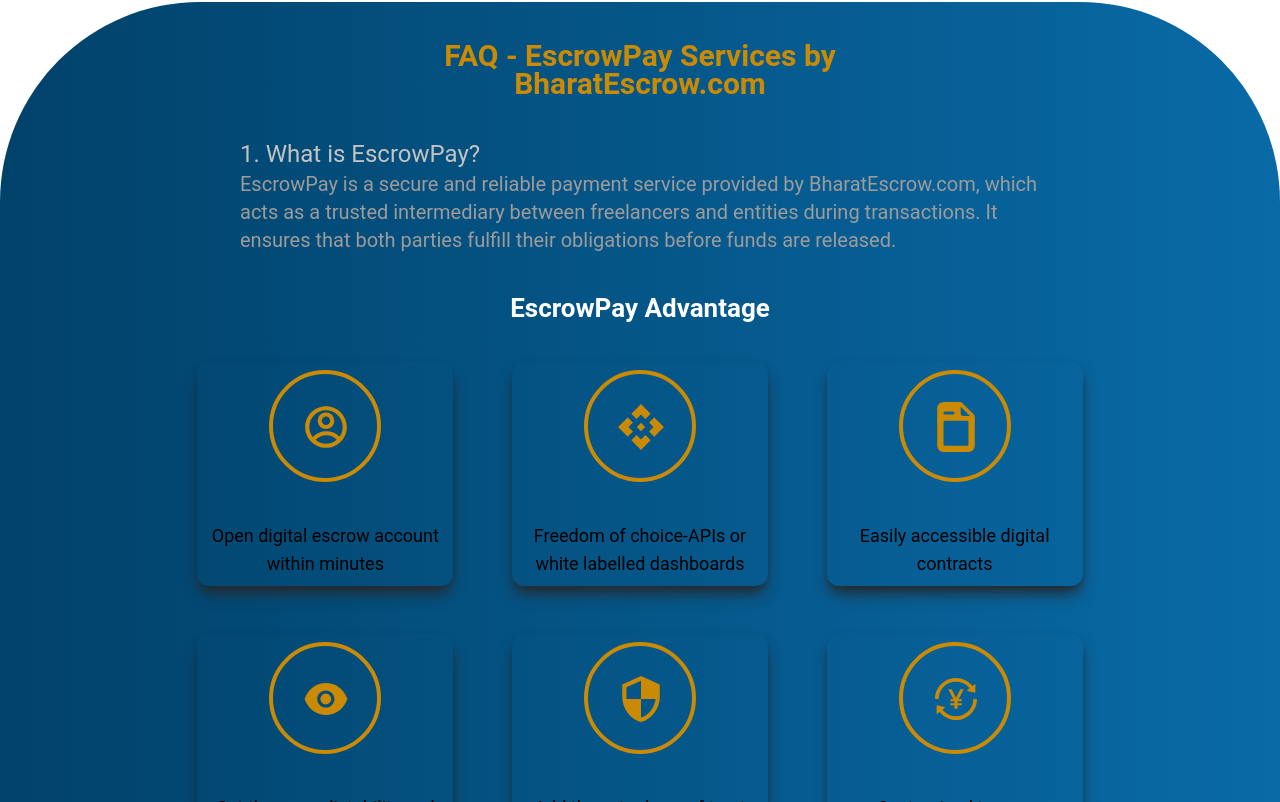
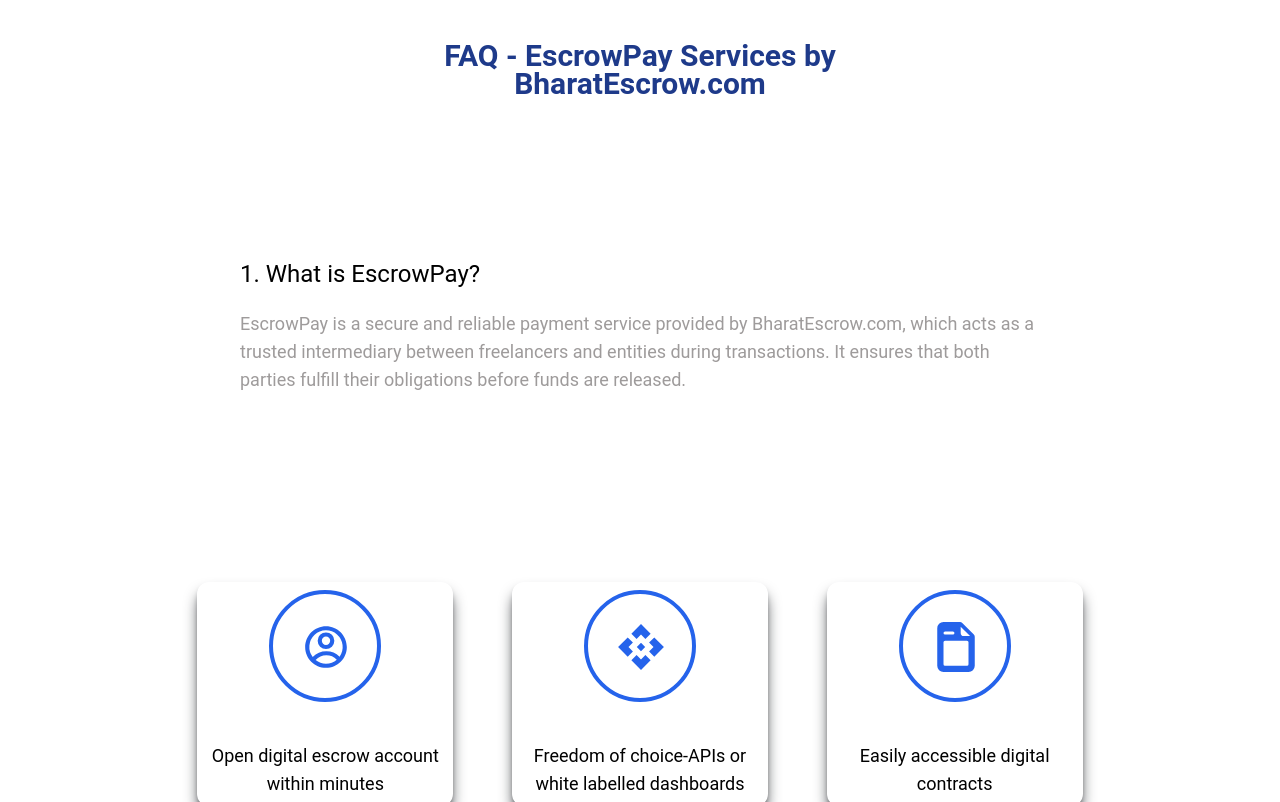
Before and after one commit to amankumar2k15/BharatEscrow, a React (Create React App) app: page /faqs in a window 1280 px wide. Shown: the part 678-1480 px from the top of the page. Built offline with nearby package versions, Linux system fonts and the light colour scheme.

Commit message:
fixed all pages except blog

```diff
--- a/src/pages/Faq.js
+++ b/src/pages/Faq.js
@@ -32,7 +32,7 @@
             <div className='flex flex-col gap-20'>
 
                 <div className=' mt-20 flex items-end flex-col  gap-4 mx-auto px-4 '>
-                    <h1 className='mt-14  font-bold text-2xl sm:text-3xl md:text-4xl lg:text-5xl text-center mx-auto font-roboto'>
+                    <h1 className='mt-14 text-blue-900  font-bold text-2xl sm:text-3xl md:text-4xl lg:text-5xl text-center mx-auto font-roboto'>
                         Frequently Asked Questions
                     </h1>
                     <div className='flex flex-col sm:flex-row gap-8 '>
@@ -60,38 +60,38 @@
 
                 {/* Services Section  */}
                 {/* first  */}
-                <div className='flex flex-col py-10 w-full px-10  bg-gradient-to-r row from-[rgb(1,66,106)] to-[#096aa6]   mx-auto rounded-none  sm:rounded-t-[200px]'>
+                <div className='flex flex-col py-10 w-full px-10    mx-auto rounded-none  sm:rounded-t-[200px]'>
 
                     <div className=' mx-auto flex flex-col sm:flex-wrap '>
-                        <h1 className=' font-bold text-xl sm:text-[30px] text-center font-roboto text-yellow-600'>
+                        <h1 className='text-blue-900 font-bold text-xl sm:text-[30px] text-center font-roboto '>
                             FAQ - EscrowPay Services by <div>BharatEscrow.com</div>
                         </h1>
 
 
-                        <div className='mt-10 flex flex-col gap-10 justify-center items-center'>
+                        <div className='mt-40 flex flex-col gap-10 justify-center items-center'>
                             <div className=' sm:w-8/12 '>
-                                <h2 className='text-xl sm:text-2xl text-[#c4c3c2]'>
+                                <h2 className='text-xl sm:text-2xl text-black'>
                                     1. What is EscrowPay?
                                 </h2>
-                                <p className=' text-lg sm:text-xl text-[#9e9b9b]'>
+                                <p className='mt-5 text-md sm:text-lg text-[#9e9b9b]'>
                                     EscrowPay is a secure and reliable payment service provided by BharatEscrow.com, which acts as a trusted intermediary between freelancers and entities during transactions. It ensures that both parties fulfill their obligations before funds are released.
                                 </p>
                             </div>
 
 
-                            <div className='flex mx-auto w-full justify-center flex-col gap-10 items-center'>
-                                <h2 className='text-xl font-semibold sm:text-[26px] text-center text-white'>
+                            <div className='flex mx-auto w-full justify-center mt-20 flex-col gap-10 items-center'>
+                                <h2 className='text-xl text-blue-900 font-semibold sm:text-[26px] text-center text-white'>
                                     EscrowPay Advantage
                                 </h2>
 
                                 <div className=' flex max-w-4xl justify-center gap-12 flex-wrap '>
 
-                                    <div className='w-56 sm:w-64 h-56 shadow-[#26292e] hover:shadow-yellow-600 shadow-lg rounded-xl transition-all ease-in-out duration-300 sm:hover:-translate-y-1  max-w-sm mx-auto text-center  text-black text-xl flex flex-col justify-center items-center gap-4'>
+                                    <div className='w-56 sm:w-64 h-56 shadow-[#26292e] hover:shadow-blue-600 shadow-lg rounded-xl transition-all ease-in-out duration-300 sm:hover:-translate-y-1  max-w-sm mx-auto text-center  text-black text-xl flex flex-col justify-center items-center gap-4'>
                                         <div className='flex flex-col gap-10'>
                                             <div className=' h-full  flex flex-col justify-center items-center'>
-                                                <div className='relative border-4 hover: border-yellow-600 rounded-full w-28 h-28 realtive'>
+                                                <div className='relative border-4 hover: border-blue-600 rounded-full w-28 h-28 realtive'>
                                                     <p className='absolute top-7 left-7'>
-                                                        <RiAccountCircleLine className='text-yellow-600' size={50} />
+                                                        <RiAccountCircleLine className='text-blue-600' size={50} />
                                                     </p>
                                                 </div>
                                             </div>
@@ -101,12 +101,12 @@
                                         </div>
                                     </div>
 
-                                    <div className='w-56 sm:w-64 h-56 shadow-[#26292e] hover:shadow-yellow-600 shadow-lg rounded-xl transition-all ease-in-out duration-300 sm:hover:-translate-y-1  max-w-sm mx-auto text-center  text-black text-xl flex flex-col justify-center items-center gap-4'>
+                                    <div className='w-56 sm:w-64 h-56 shadow-[#26292e] hover:shadow-blue-600 shadow-lg rounded-xl transition-all ease-in-out duration-300 sm:hover:-translate-y-1  max-w-sm mx-auto text-center  text-black text-xl flex flex-col justify-center items-center gap-4'>
                                         <div className='flex flex-col gap-10'>
                                             <div className=' h-full  flex flex-col justify-center items-center'>
-                                                <div className='relative border-4  border-yellow-600 rounded-full w-28 h-28 realtive'>
+                                                <div className='relative border-4  border-blue-600 rounded-full w-28 h-28 realtive'>
                                                     <p className='absolute top-7 left-7'>
-                                                        <MdOutlineApi className='text-yellow-600' size={50} />
+                                                        <MdOutlineApi className='text-blue-600' size={50} />
                                                     </p>
                                                 </div>
                                             </div>
@@ -116,12 +116,12 @@
                                         </div>
                                     </div>
 
-                                    <div className='w-56 sm:w-64 h-56 shadow-[#26292e] hover:shadow-yellow-600 shadow-lg rounded-xl transition-all ease-in-out duration-300 sm:hover:-translate-y-1  max-w-sm mx-auto text-center  text-black text-xl flex flex-col justify-center items-center gap-4'>
+                                    <div className='w-56 sm:w-64 h-56 shadow-[#26292e] hover:shadow-blue-600 shadow-lg rounded-xl transition-all ease-in-out duration-300 sm:hover:-translate-y-1  max-w-sm mx-auto text-center  text-black text-xl flex flex-col justify-center items-center gap-4'>
                                         <div className='flex flex-col gap-10'>
                                             <div className=' h-full  flex flex-col justify-center items-center'>
-                                                <div className='relative border-4 hover: border-yellow-600 rounded-full w-28 h-28 realtive'>
+                                                <div className='relative border-4 hover: border-blue-600 rounded-full w-28 h-28 realtive'>
                                                     <p className='absolute top-7 left-7'>
-                                                        <BsFillFileEarmarkPostFill className='text-yellow-600' size={50} />
+                                                        <BsFillFileEarmarkPostFill className='text-blue-600' size={50} />
                                                     </p>
                                                 </div>
                                             </div>
@@ -131,12 +131,12 @@
                                         </div>
                                     </div>
 
-                                    <div className='w-56 sm:w-64 h-56 shadow-[#26292e] hover:shadow-yellow-600 shadow-lg rounded-xl transition-all ease-in-out duration-300 sm:hover:-translate-y-1  max-w-sm mx-auto text-center  text-black text-xl flex flex-col justify-center items-center gap-4'>
+                                    <div className='w-56 sm:w-64 h-56 shadow-[#26292e] hover:shadow-blue-600 shadow-lg rounded-xl transition-all ease-in-out duration-300 sm:hover:-translate-y-1  max-w-sm mx-auto text-center  text-black text-xl flex flex-col justify-center items-center gap-4'>
                                         <div className='flex flex-col gap-10'>
                                             <div className=' h-full  flex flex-col justify-center items-center'>
-                                                <div className='relative border-4 hover: border-yellow-600 rounded-full w-28 h-28 realtive'>
+                                                <div className='relative border-4 hover: border-blue-600 rounded-full w-28 h-28 realtive'>
                                                     <p className='absolute top-7 left-7'>
-                                                        <AiFillEye className='text-yellow-600' size={50} />
+                                                        <AiFillEye className='text-blue-600' size={50} />
                                                     </p>
                                                 </div>
                                             </div>
@@ -146,12 +146,12 @@
                                         </div>
                                     </div>
 
-                                    <div className='w-56 sm:w-64 h-56 shadow-[#26292e] hover:shadow-yellow-600 shadow-lg rounded-xl transition-all ease-in-out duration-300 sm:hover:-translate-y-1  max-w-sm mx-auto text-center  text-black text-xl flex flex-col justify-center items-center gap-4'>
+                                    <div className='w-56 sm:w-64 h-56 shadow-[#26292e] hover:shadow-blue-600 shadow-lg rounded-xl transition-all ease-in-out duration-300 sm:hover:-translate-y-1  max-w-sm mx-auto text-center  text-black text-xl flex flex-col justify-center items-center gap-4'>
                                         <div className='flex flex-col gap-10'>
                                             <div className=' h-full  flex flex-col justify-center items-center'>
-                                                <div className='relative border-4 hover: border-yellow-600 rounded-full w-28 h-28 realtive'>
+                                                <div className='relative border-4 hover: border-blue-600 rounded-full w-28 h-28 realtive'>
                                                     <p className='absolute top-7 left-7'>
-                                                        <MdOutlineSecurity className='text-yellow-600' size={50} />
+                                                        <MdOutlineSecurity className='text-blue-600' size={50} />
                                                     </p>
                                                 </div>
                                             </div>
@@ -161,12 +161,12 @@
                                         </div>
                                     </div>
 
-                                    <div className='w-56 sm:w-64 h-56 shadow-[#26292e] hover:shadow-yellow-600 shadow-lg rounded-xl transition-all ease-in-out duration-300 sm:hover:-translate-y-1  max-w-sm mx-auto text-center  text-black text-xl flex flex-col justify-center items-center gap-4'>
+                                    <div className='w-56 sm:w-64 h-56 shadow-[#26292e] hover:shadow-blue-600 shadow-lg rounded-xl transition-all ease-in-out duration-300 sm:hover:-translate-y-1  max-w-sm mx-auto text-center  text-black text-xl flex flex-col justify-center items-center gap-4'>
                                         <div className='flex flex-col gap-10'>
                                             <div className=' h-full  flex flex-col justify-center items-center'>
-                                                <div className='relative border-4 hover: border-yellow-600 rounded-full w-28 h-28 realtive'>
+                                                <div className='relative border-4 hover: border-blue-600 rounded-full w-28 h-28 realtive'>
                                                     <p className='absolute top-7 left-7'>
-                                                        <AiOutlineTransaction className='text-yellow-600' size={50} />
+                                                        <AiOutlineTransaction className='text-blue-600' size={50} />
                                                     </p>
                                                 </div>
                                             </div>
@@ -191,7 +191,7 @@
                             <h2 className='text-xl sm:text-2xl  text-black'>
                                 2. How does EscrowPay work?
                             </h2>
-                            <p className=' text-lg sm:text-xl  text-[#211d1d]'>
+                            <p className=' mt-4 text-lg sm:text-lg  text-[#211d1d]'>
                                 When using EscrowPay, both the freelancer and the entity agree to the terms of service.The entity deposits the agreed-upon funds into an escrow account.The freelancer completes the project or service as per the agreed terms.Once the entity approves the deliverables, the funds are released to the freelancer.If any disputes arise, our team mediates to find a fair resolution.
                             </p>
                         </div>
@@ -214,7 +214,7 @@
                             <h2 className='text-xl sm:text-2xl text-black'>
                                 3. Why should I use EscrowPay for freelancer transactions?
                             </h2>
-                            <p className=' text-lg sm:text-xl text-[#211d1d]'>
+                            <p className=' mt-4 text-lg sm:text-xl text-[#211d1d]'>
                                 EscrowPay provides a secure payment environment, ensuring that freelancers receive payment for their work.It gives entities peace of mind, knowing that funds will only be released when the project is successfully accomplished.EscrowPay reduces the risk of fraudulent activities or non-payment for both parties involved.
                             </p>
                         </div>
@@ -236,14 +236,14 @@
                             <h2 className='text-xl sm:text-2xl text-black'>
                                 4. How do I create an EscrowPay transaction?
                             </h2>
-                            <p className=' text-lg sm:text-xl text-[#211d1d]'>
+                            <p className='  mt-4 text-lg sm:text-xl text-[#211d1d]'>
                                 To create an EscrowPay transaction, you need to register an account on BharatEscrow.com.Once registered, you can initiate a new transaction by providing project details, agreed terms, and the escrow amount.The other party will receive a notification to review and accept the transaction details.
                             </p>
                         </div>
 
 
                         <div className='flex mx-auto w-full justify-center flex-col gap-10 items-center pt-10'>
-                            <Link to="/register" className='text-lg sm:text-2xl flex w-lg sm:max-w-4xl justify-center gap-12 flex-wrap bg-yellow-600  px-10 py-8 sm:px-28 sm:py-8 rounded-[500px] hover:text-yellow-600 hover:bg-[#211d1d] shadow-[#26292e] hover:shadow-yellow-600 shadow-lg  transition-all ease-in-out duration-300 hover:translate-y-5'>
+                            <Link to="/register" className='text-lg sm:text-2xl flex w-lg sm:max-w-4xl justify-center gap-12 flex-wrap bg-blue-600  px-10 py-8 sm:px-28 sm:py-8 rounded-[500px] hover:text-blue-600 hover:bg-[#211d1d] shadow-[#26292e] hover:shadow-blue-600 shadow-lg  transition-all ease-in-out duration-300 hover:translate-y-5'>
                                 REGISTER NOW
                             </Link>
                         </div>
@@ -259,7 +259,7 @@
                             <h2 className='text-xl sm:text-2xl text-black'>
                                 5. Is there a fee for using EscrowPay?
                             </h2>
-                            <p className=' text-lg sm:text-xl text-[#211d1d]'>
+                            <p className=' mt-4 text-lg sm:text-xl text-[#211d1d]'>
                                 Yes, there is a small service fee for using EscrowPay services. The fee percentage may vary based on the transaction amount and other factors. You can find detailed information on our pricing page.
                             </p>
                         </div>
@@ -277,10 +277,10 @@
                 <div className='flex flex-col w-full px-10 bg-white  mx-auto  '>
                     <div className=' flex flex-col gap-10 justify-center items-center '>
                         <div className=' sm:w-8/12   '>
-                            <h2 className='text-xl sm:text-2xl text-black'>
+                            <h2 className='text-xl  sm:text-2xl text-black'>
                                 6. What payment methods are supported by EscrowPay?
                             </h2>
-                            <p className=' text-lg sm:text-xl text-[#211d1d]'>
+                            <p className= ' mt-4 text-lg sm:text-xl text-[#211d1d]'>
                                 EscrowPay supports various payment methods, including credit/debit cards, bank transfers, and other electronic payment options. Please check the platform for the available payment methods in your region.
                             </p>
                         </div>
@@ -301,7 +301,7 @@
                             <h2 className='text-xl sm:text-2xl text-black'>
                                 7. What if there's a dispute during the project?
                             </h2>
-                            <p className=' text-lg sm:text-xl text-[#211d1d]'>
+                            <p className=' mt-4 text-lg sm:text-xl text-[#211d1d]'>
                                 In case of a dispute, both the freelancer and the entity can unveil evidence to support their claims. Our dispute resolution team will review the evidence and work towards a fair resolution.If an agreement cannot be reached, the escrowed funds will remain held until further resolution.
                             </p>
                         </div>
@@ -321,7 +321,7 @@
                             <h2 className='text-xl sm:text-2xl text-black'>
                                 8. Is BharatEscrow.com a reliable platform?
                             </h2>
-                            <p className=' text-lg sm:text-xl text-[#211d1d]'>
+                            <p className=' mt-4 text-lg sm:text-xl text-[#211d1d]'>
                                 BharatEscrow.com is a reputable and trusted platform for escrow services. We prioritize the security of our users' transactions and have implemented various measures to ensure a safe experience.
                             </p>
                         </div>
@@ -341,7 +341,7 @@
                             <h2 className='text-xl sm:text-2xl text-black'>
                                 9. How do I withdraw funds from my EscrowPay account?
                             </h2>
-                            <p className=' text-lg sm:text-xl text-[#211d1d]'>
+                            <p className=' mt-4 text-lg sm:text-xl text-[#211d1d]'>
                                 Once funds are released from escrow, you can withdraw them to your linked bank account or payment method.
                             </p>
                         </div>
```
Also changed, not shown: src/components/Footer.js (+15 -3 lines), src/components/GetInTouch.js (+5 -5 lines), src/pages/BuySell.js (+8 -8 lines), src/pages/Contact.js (+5 -10 lines), src/pages/HowItWorks.js (+5 -5 lines).
